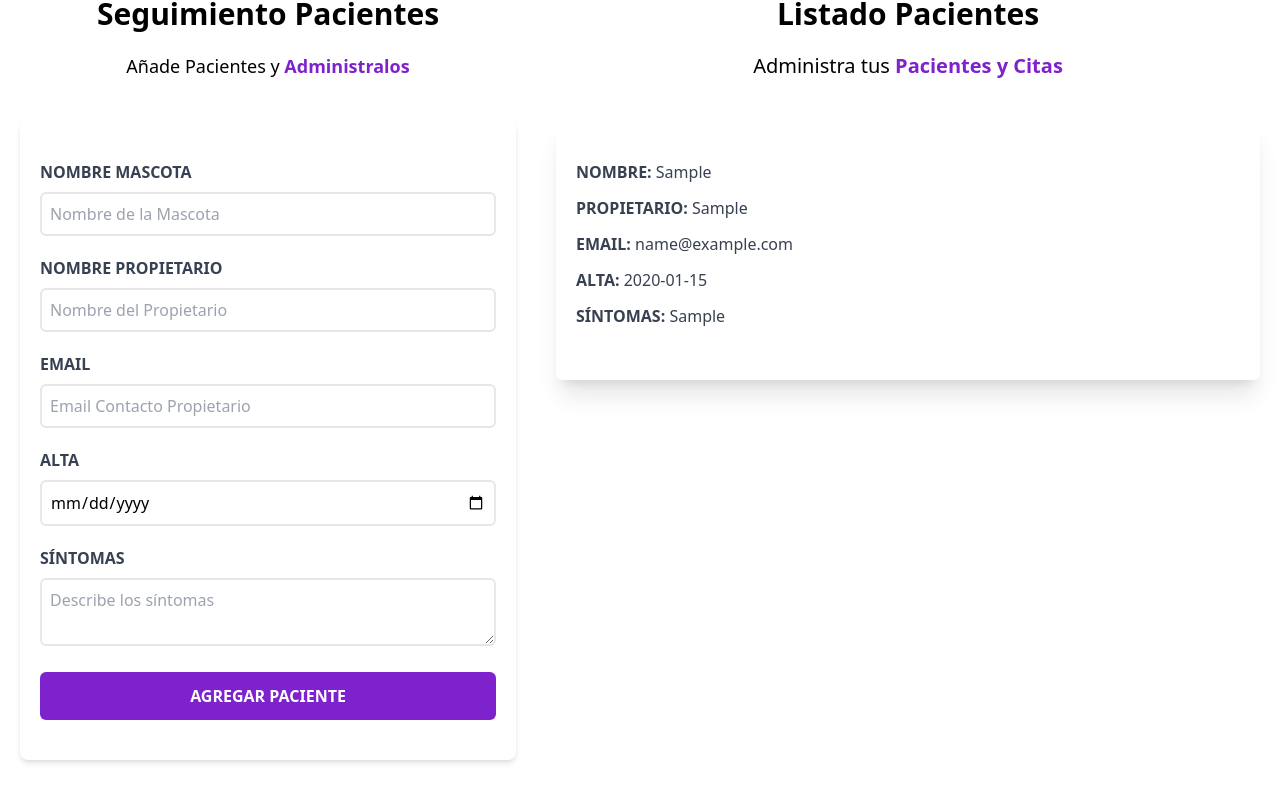
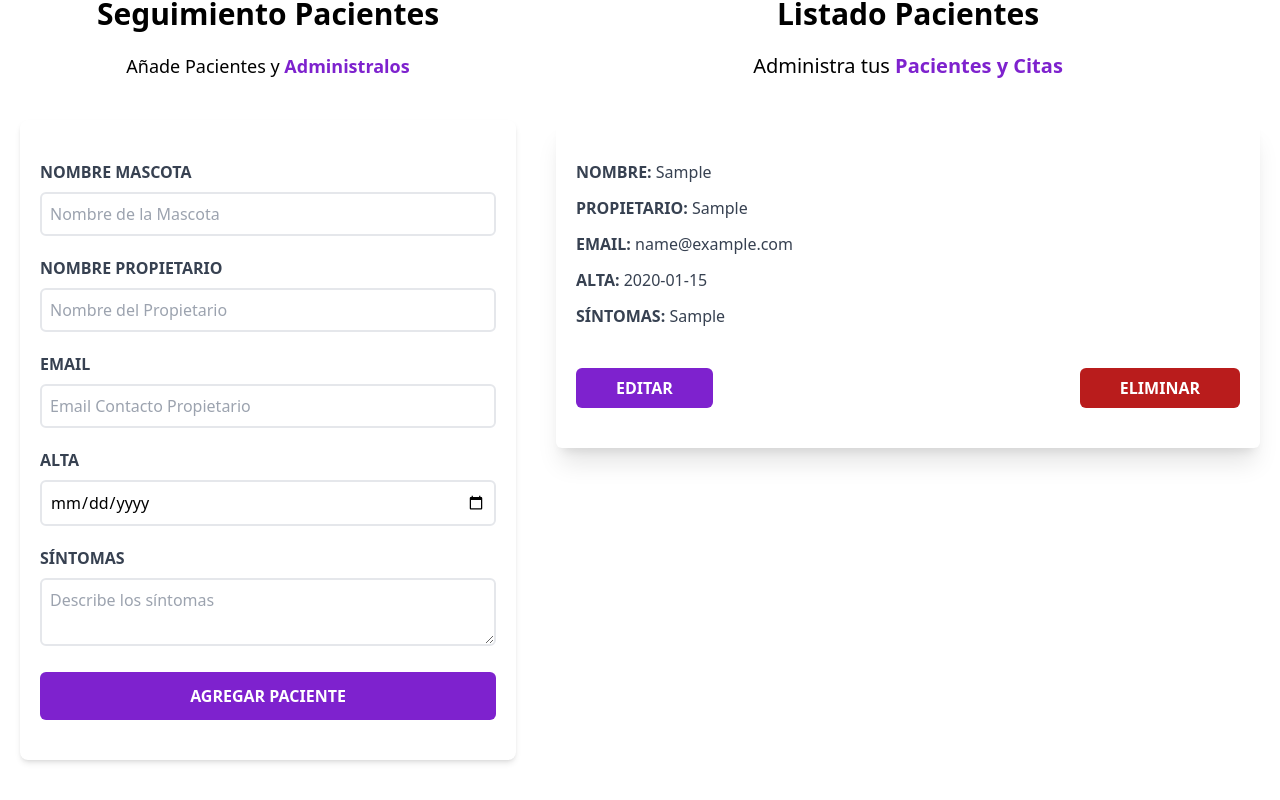
Before and after one commit to mellaadev/proyectos-react-melladev, a React (Vite) app in the folder citas-react-melladev/: page / in a window 1280 px wide. Both pictures are taken after typing "Sample", "Sample", "name@example.com", "2020-01-15", "Sample" into the empty fields and a click on the input "Agregar Paciente". Shown: the part 180-980 px from the top of the page. Built offline with nearby package versions, Linux system fonts and the light colour scheme.

Commit message:
useEffect y onClick en botón

```diff
--- a/citas-react-melladev/src/App.jsx
+++ b/citas-react-melladev/src/App.jsx
@@ -6,6 +6,7 @@ import Listadopacientes from "./components/Listadopacientes"
 function App() {
 
   const [pacientes, setPacientes] = useState([]);
+  const [paciente, setPaciente] = useState({});
 
   return (
     <div className="container mx-auto mt-20">
@@ -16,9 +17,11 @@ function App() {
         <Formulario
           pacientes={pacientes}
           setPacientes={setPacientes}
+          paciente={paciente}
         />
         <Listadopacientes
           pacientes={pacientes}
+          setPaciente={setPaciente}
         />
       </div>
 
--- a/citas-react-melladev/src/components/Formulario.jsx
+++ b/citas-react-melladev/src/components/Formulario.jsx
@@ -1,7 +1,7 @@
 import { useState, useEffect } from 'react';
 import Error from './Error';
 
-const Formulario = ({ setPacientes, pacientes }) => {
+const Formulario = ({ setPacientes, pacientes, paciente }) => {
 
     const [nombre, setNombre] = useState('');
     const [propietario, setPropietario] = useState('');
@@ -10,6 +10,16 @@ const Formulario = ({ setPacientes, pacientes }) => {
     const [sintomas, setSintomas] = useState('');
 
     const [error, setError] = useState(false);
+
+    useEffect(() => {
+        if(Object.keys(paciente).length > 0) {
+            setNombre(paciente.nombre)
+            setPropietario(paciente.propietario)
+            setEmail(paciente.email)
+            setFecha(paciente.fecha)
+            setSintomas(paciente.sintomas)
+        }
+    }, [paciente])
 
     const generarId = () => {
         const random = Math.random().toString(36).substr(2);
--- a/citas-react-melladev/src/components/Listadopacientes.jsx
+++ b/citas-react-melladev/src/components/Listadopacientes.jsx
@@ -1,9 +1,11 @@
 import Paciente from "./Paciente"
 
-const Listadopacientes = ({ pacientes }) => {
+const Listadopacientes = ({ pacientes, setPaciente }) => {
     return (
         <div className="md:w-1/2 lg:w-3/5 md:h-screen overflow-y-scroll">
 
+            {pacientes && pacientes.length ? (
+                <>
                     <h2 className="font-black text-3xl text-center">Listado Pacientes</h2>
                     <p className="text-xl mt-5 text-center mb-10">
                         Administra tus {''}
@@ -14,8 +16,21 @@ const Listadopacientes = ({ pacientes }) => {
                         <Paciente
                             key={paciente.id}
                             paciente={paciente}
+                            setPaciente={setPaciente}
                         />
                     ))}
+                </>
+            ) : (
+                <>
+                <h2 className="font-black text-3xl text-center">No hay Pacientes</h2>
+                    <p className="text-xl mt-5 text-center mb-10">
+                        Comienza agregando pacientes {''}
+                        <span className="text-purple-700 font-bold">y apareceran en este lugar</span>
+                    </p>
+                </>
+            )}
+
+
 
         </div>
     )
--- a/citas-react-melladev/src/components/Paciente.jsx
+++ b/citas-react-melladev/src/components/Paciente.jsx
@@ -1,4 +1,4 @@
-const Paciente = ({ paciente }) => {
+const Paciente = ({ paciente, setPaciente }) => {
 
     const { nombre, propietario, email, fecha, sintomas } = paciente
 
@@ -19,6 +19,19 @@ const Paciente = ({ paciente }) => {
             <p className="font-bold mb-3 text-gray-700 uppercase">Síntomas: {''}
                 <span className="font-normal normal-case">{sintomas}</span>
             </p>
+
+            <div className="flex justify-between mt-10">
+                <button
+                    type="button"
+                    className="py-2 px-10 bg-purple-700 hover:bg-purple-800 text-white font-bold uppercase rounded-md transition-all"
+                    onClick={() => setPaciente(paciente)}
+                >Editar</button>
+
+                <button
+                    type="button"
+                    className="py-2 px-10 bg-red-700 hover:bg-red-800 text-white font-bold uppercase rounded-md transition-all"
+                >Eliminar</button>
+            </div>
         </div>
     )
 }
```
Lines whose indentation alone changed are shown as unchanged.
